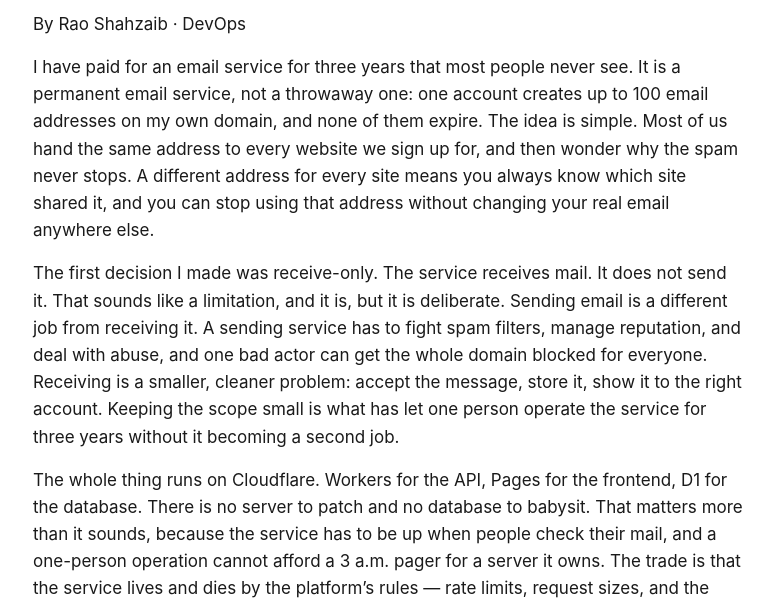
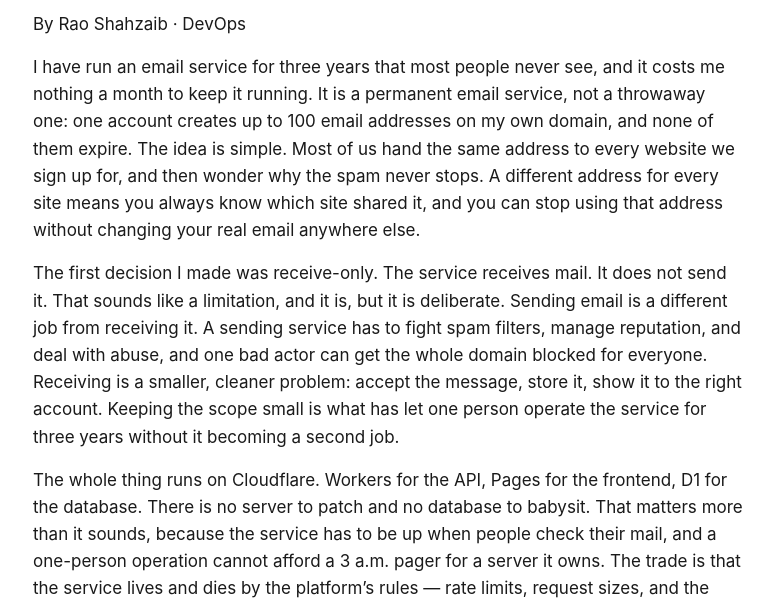
Before and after one commit to ShahzaibRao/raoshahzaib-site, an Astro site: page /blog/running-your-own-email in a window 1280 px wide. Shown: the part 206-806 px from the top of the page, without its empty margins (251-1027 px from the left). Built offline with nearby package versions, Linux system fonts and the light colour scheme; Astro itself is replaced by a stand-in of ours.

Commit message:
Add Rao verified real numbers to running-your-own-email

```diff
--- a/src/content/blog/running-your-own-email.md
+++ b/src/content/blog/running-your-own-email.md
@@ -6,7 +6,7 @@ slug: "running-your-own-email"
 
 By Rao Shahzaib · DevOps
 
-I have paid for an email service for three years that most people never see. It is a permanent email service, not a throwaway one: one account creates up to 100 email addresses on my own domain, and none of them expire. The idea is simple. Most of us hand the same address to every website we sign up for, and then wonder why the spam never stops. A different address for every site means you always know which site shared it, and you can stop using that address without changing your real email anywhere else.
+I have run an email service for three years that most people never see, and it costs me nothing a month to keep it running. It is a permanent email service, not a throwaway one: one account creates up to 100 email addresses on my own domain, and none of them expire. The idea is simple. Most of us hand the same address to every website we sign up for, and then wonder why the spam never stops. A different address for every site means you always know which site shared it, and you can stop using that address without changing your real email anywhere else.
 
 The first decision I made was receive-only. The service receives mail. It does not send it. That sounds like a limitation, and it is, but it is deliberate. Sending email is a different job from receiving it. A sending service has to fight spam filters, manage reputation, and deal with abuse, and one bad actor can get the whole domain blocked for everyone. Receiving is a smaller, cleaner problem: accept the message, store it, show it to the right account. Keeping the scope small is what has let one person operate the service for three years without it becoming a second job.
 
```
